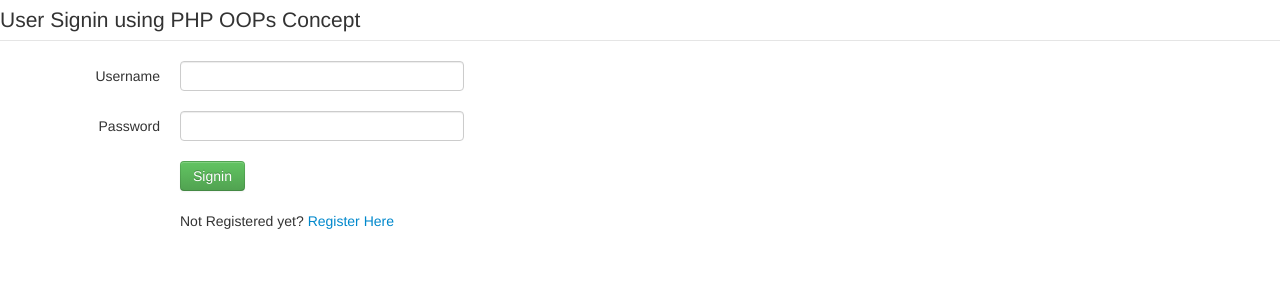
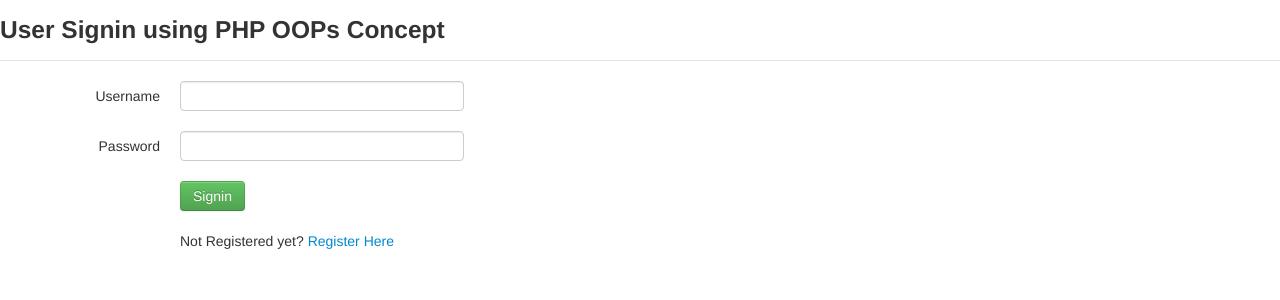
Before and after one commit to sssrit/php-login, a PHP site: page /signin.php in a window 1280 px wide. Shown: the top 300 px of the page. Run offline with PHP 8.4, Linux system fonts and the light colour scheme.

Commit message:
CHnage hedaer

```diff
--- a/signin.php
+++ b/signin.php
@@ -43,7 +43,7 @@ echo "<script>window.location.href='signin.php'</script>";
 <form class="form-horizontal" action='' method="POST">
   <fieldset>
     <div id="legend">
-      <legend class="">User Signin using PHP OOPs Concept</legend>
+      <legend class=""> <h3>User Signin using PHP OOPs Concept</h3></legend>
     </div>
 
 <div class="control-group">
```
